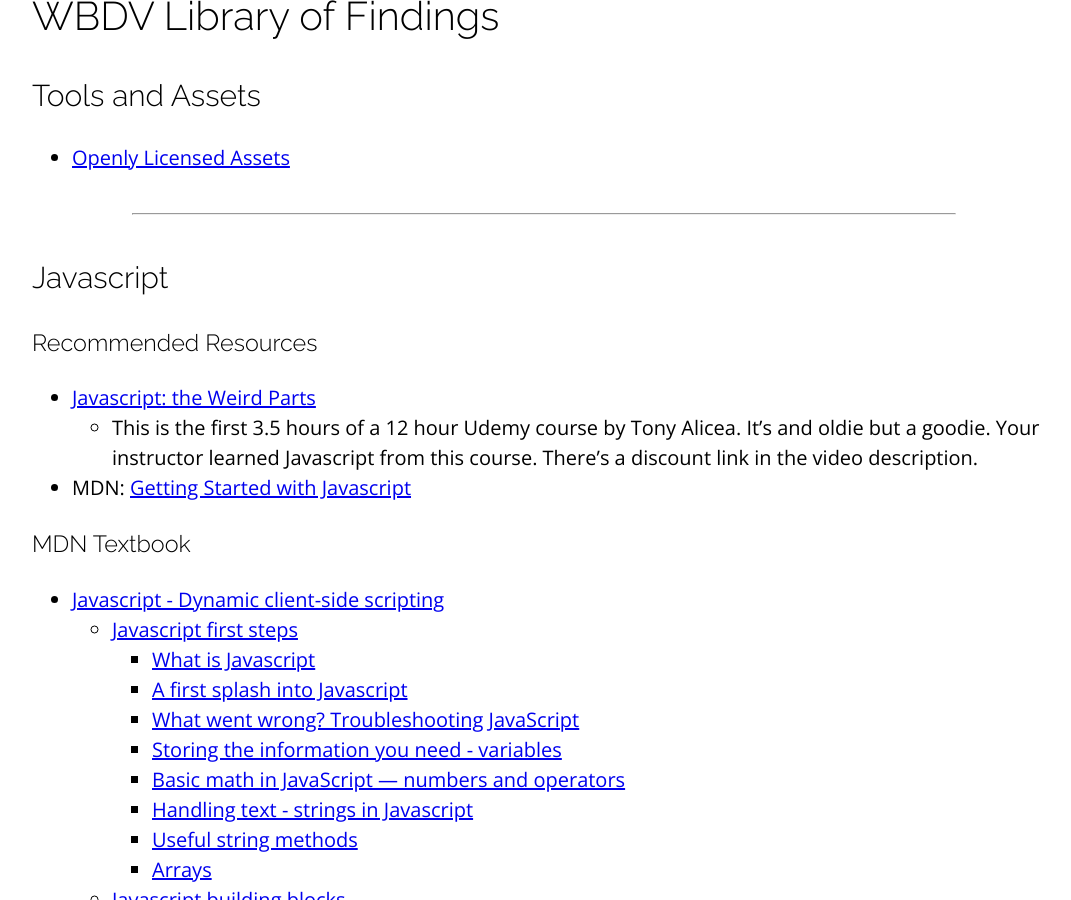
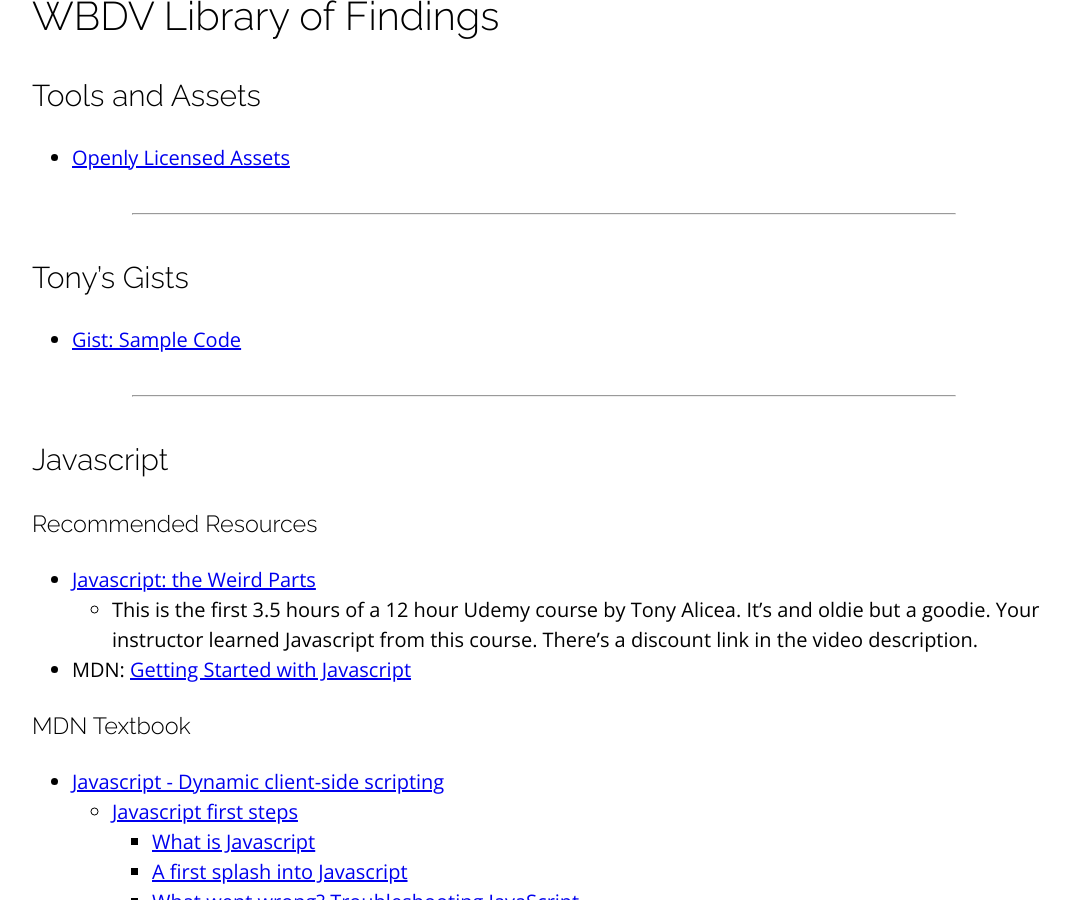
Before and after one commit to sait-wbdv/winter-2021, a Jekyll site: the page built from library/index.md, in a window 1280 px wide and 900 px high, scrolled down 307 px. Shown: the whole window, without its empty margins (96-1167 px from the left). Built offline with Jekyll 4.4.1, drawn with Linux system fonts in a browser that asks for light colours; nearby versions of some CDN libraries.

Commit message:
fixing issue 21

```diff
--- a/library/index.md
+++ b/library/index.md
@@ -4,18 +4,27 @@ title: WBDV Library of Findings
 ---
 
 ## Tools and Assets
+
 - [Openly Licensed Assets]({{site.baseurl}}/cheatsheets/copyright/open-assets)
 
 ---
 
+## Tony's Gists
+
+- [Gist: Sample Code](https://gist.github.com/acidtone)
+
+---
+
 ## Javascript
+
 ### Recommended Resources
+
 - [Javascript: the Weird Parts](https://www.youtube.com/watch?v=Bv_5Zv5c-Ts)
   - This is the first 3.5 hours of a 12 hour Udemy course by Tony Alicea. It's and oldie but a goodie. Your instructor learned Javascript from this course. There's a discount link in the video description.
 - MDN: [Getting Started with Javascript](https://developer.mozilla.org/en-US/docs/Learn/Getting_started_with_the_web/Javascript_basics)
 
+### MDN Textbook
 
-### MDN Textbook
 - [Javascript - Dynamic client-side scripting](https://developer.mozilla.org/en-US/docs/Learn/JavaScript)
   - [Javascript first steps](https://developer.mozilla.org/en-US/docs/Learn/JavaScript/First_steps)
     - [What is Javascript](https://developer.mozilla.org/en-US/docs/Learn/JavaScript/First_steps/What_is_JavaScript)
@@ -56,6 +65,7 @@ title: WBDV Library of Findings
 ---
 
 ## Getting Started
+
 - [Getting started with Web Development](https://developer.mozilla.org/en-US/docs/Learn/Getting_started_with_the_web)
 - [HTML basics](https://developer.mozilla.org/en-US/docs/Learn/Getting_started_with_the_web/HTML_basics)
 - [CSS basics](https://developer.mozilla.org/en-US/docs/Learn/Getting_started_with_the_web/CSS_basics)
@@ -64,6 +74,7 @@ title: WBDV Library of Findings
 ---
 
 ## Common questions
+
 - Video: [Why is CSS So Weird?](https://www.youtube.com/watch?v=aHUtMbJw8iA)
 - [HTML questions](https://developer.mozilla.org/en-US/docs/Learn/HTML/Howto)
 - [CSS questions](https://developer.mozilla.org/en-US/docs/Learn/CSS/Howto)
@@ -75,11 +86,14 @@ title: WBDV Library of Findings
 ---
 
 ## HTML
+
 ### Recommended Courses
+
 - Basics
   - Free Code Camp: [Introduction to Basic HTML & HTML5](https://www.freecodecamp.org/learn/responsive-web-design/basic-html-and-html5/)
 
 ### MDN
+
 - [Structuring the web with HTML](https://developer.mozilla.org/en-US/docs/Learn/HTML)
 - [Introduction to HTML](https://developer.mozilla.org/en-US/docs/Learn/HTML/Introduction_to_HTML)
 - [What's in the head? Metadata in HTML](https://developer.mozilla.org/en-US/docs/Learn/HTML/Introduction_to_HTML/The_head_metadata_in_HTML)
@@ -93,7 +107,9 @@ title: WBDV Library of Findings
 ---
 
 ## CSS
+
 ### Recommended Courses
+
 - Basics
   - Free Code Camp: [Introduction to CSS](https://www.freecodecamp.org/learn/responsive-web-design/basic-css/)
 - Flexbox
@@ -104,6 +120,7 @@ title: WBDV Library of Findings
   - Game: [CSS Grid Garden](https://cssgridgarden.com/)
 
 ### MDN
+
 - [CSS First Steps](https://developer.mozilla.org/en-US/docs/Learn/CSS/First_steps)
   - [What is CSS](https://developer.mozilla.org/en-US/docs/Learn/CSS/First_steps/What_is_CSS)
   - [Getting started with CSS](https://developer.mozilla.org/en-US/docs/Learn/CSS/First_steps/Getting_started)
```
